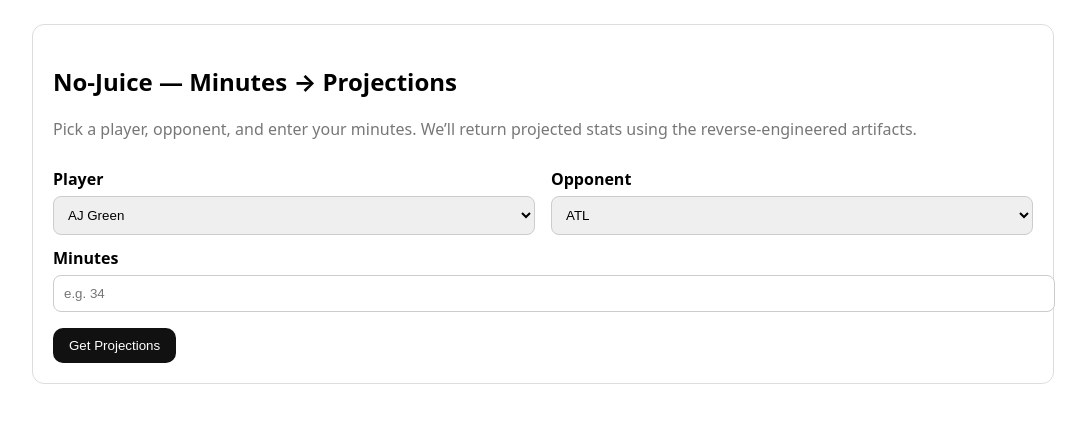
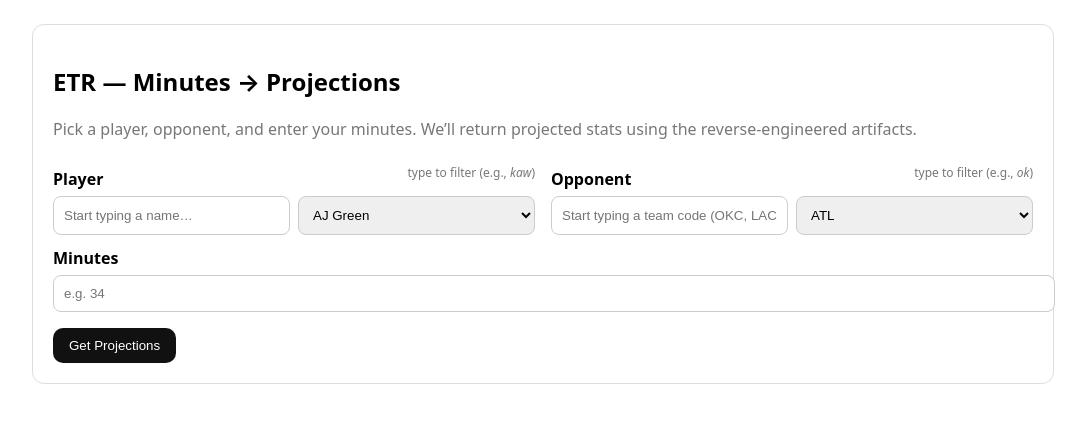
Before and after one commit to satchelscode/etr-projections, a Flask app: page / in a window 1280 px wide. Shown: the top 423 px of the page, without its empty margins (97-1183 px from the left). Run offline with Flask 3, Linux system fonts and the light colour scheme.

Commit message:
Update index.html

```diff
--- a/templates/index.html
+++ b/templates/index.html
@@ -3,7 +3,7 @@
 <head>
   <meta charset="utf-8" />
   <meta name="viewport" content="width=device-width, initial-scale=1" />
-  <title>No‑Juice Projections</title>
+  <title>ETR — Minutes → Projections</title>
   <style>
     body{font-family: system-ui, -apple-system, Segoe UI, Roboto, sans-serif; margin: 24px;}
     .card{max-width: 980px; margin: 0 auto; padding: 20px; border: 1px solid #ddd; border-radius: 12px;}
@@ -15,28 +15,43 @@
     .row{display:grid; grid-template-columns: 1fr 1fr; gap:16px}
     .warn{padding:12px; background:#fff4e5; border:1px solid #ffd19a; border-radius:8px; margin:12px 0;}
     .muted{color:#777}
+    .labelrow{display:flex; align-items:center; justify-content:space-between}
+    .subtext{font-size:12px; color:#777; margin-left:8px}
+    .stack{display:flex; gap:8px}
+    .stack > * {flex:1}
   </style>
 </head>
 <body>
   <div class="card">
-    <h2>No‑Juice — Minutes → Projections</h2>
-    <p class="muted">Pick a player, opponent, and enter your minutes. We’ll return projected stats using the reverse‑engineered artifacts.</p>
+    <h2>ETR — Minutes → Projections</h2>
+    <p class="muted">Pick a player, opponent, and enter your minutes. We’ll return projected stats using the reverse-engineered artifacts.</p>
 
     {% if missing_artifacts %}
       <div class="warn">
-        <b>Artifacts not found.</b> Train locally with your daily CSVs, commit the <code>artifacts/</code> folder, and redeploy.<br>
-        Steps: <code>python train_artifacts.py</code> → commit <code>artifacts/</code> → push.
+        <b>Artifacts not found.</b> Train locally with your daily CSVs, commit the <code>artifacts/</code> folder, and redeploy.
       </div>
     {% endif %}
 
     <div class="row">
       <div>
-        <label for="player">Player</label>
-        <select id="player"></select>
+        <div class="labelrow">
+          <label for="playerSearch">Player</label>
+          <span class="subtext">type to filter (e.g., <i>kaw</i>)</span>
+        </div>
+        <div class="stack">
+          <input id="playerSearch" placeholder="Start typing a name…" />
+          <select id="player"></select>
+        </div>
       </div>
       <div>
-        <label for="opponent">Opponent</label>
-        <select id="opponent"></select>
+        <div class="labelrow">
+          <label for="opponentSearch">Opponent</label>
+          <span class="subtext">type to filter (e.g., <i>ok</i>)</span>
+        </div>
+        <div class="stack">
+          <input id="opponentSearch" placeholder="Start typing a team code (OKC, LAC, …)" />
+          <select id="opponent"></select>
+        </div>
       </div>
     </div>
 
@@ -65,6 +80,6 @@
     </table>
   </div>
 
-  <script src="/static/main.js"></script>
+  <script src="/static/main.js?v=3"></script>
 </body>
 </html>
```
